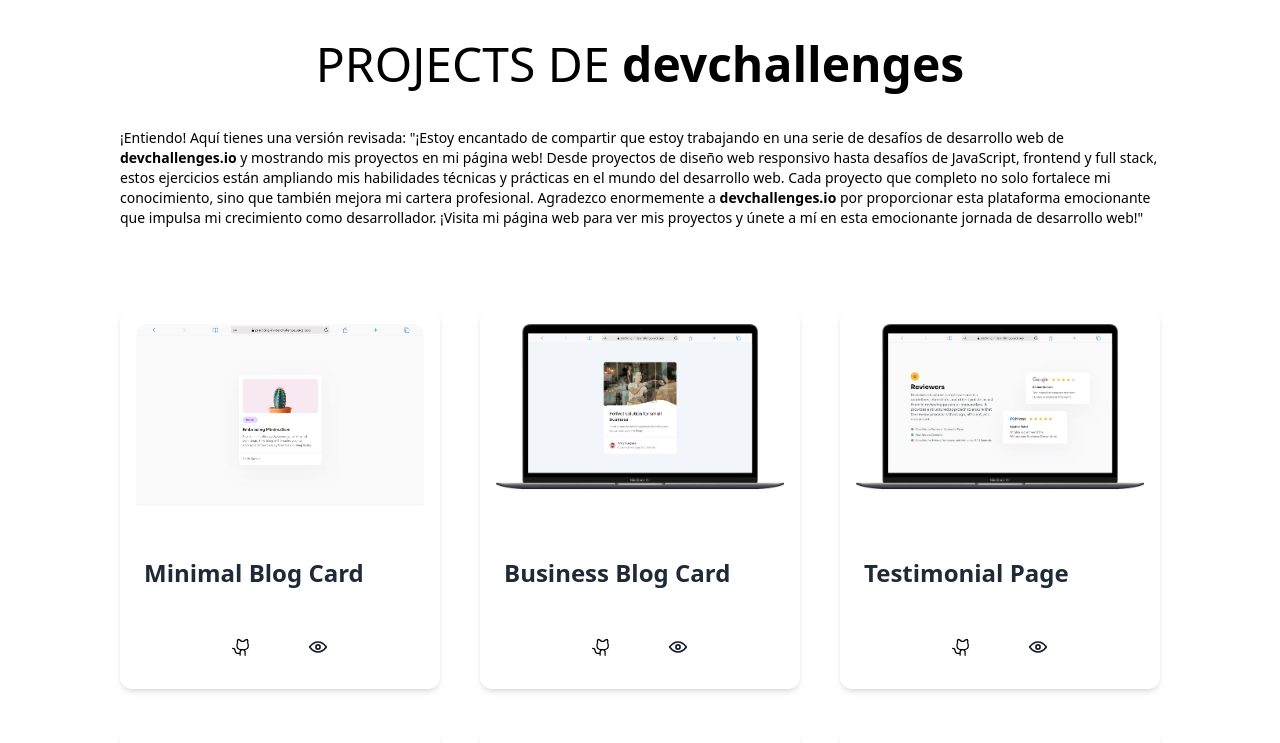
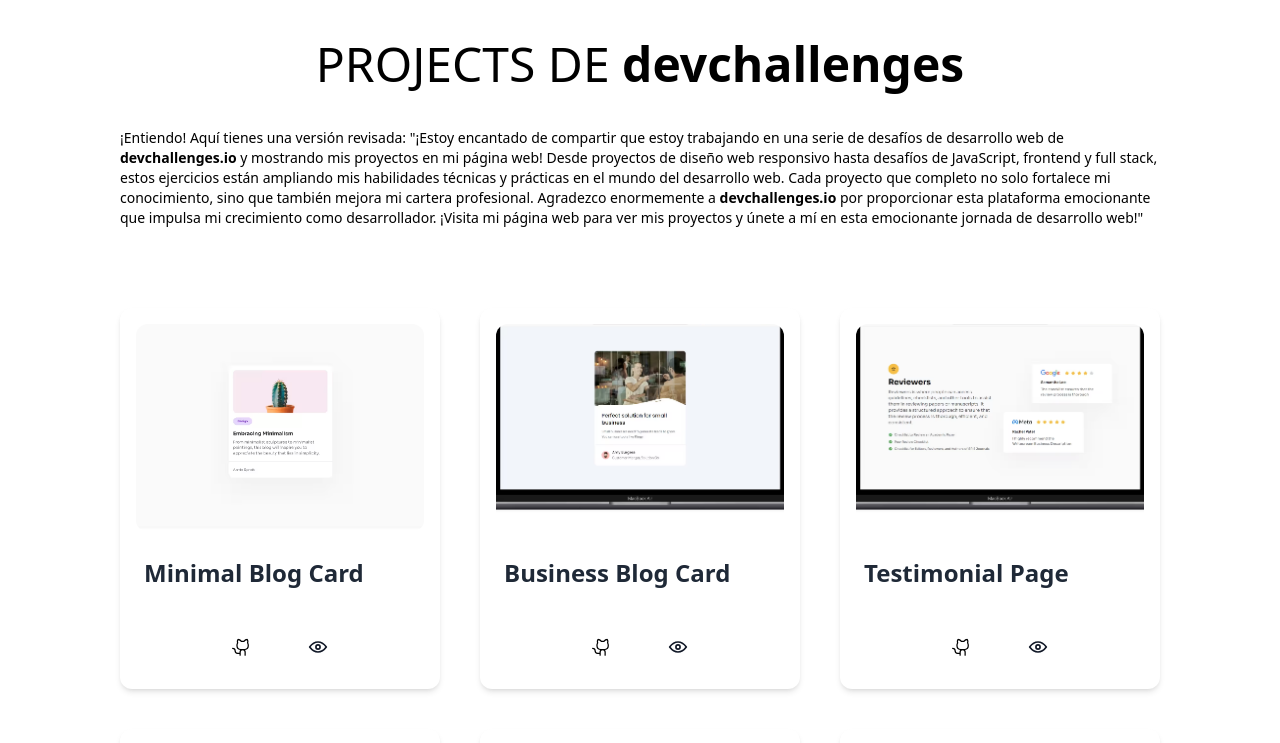
Before and after one commit to brayanpesantes/practicing-in-devchallenge, a Next.js app: page / in a window 1280 px wide. Shown: the top 743 px of the page. Built offline with nearby package versions, Linux system fonts and the light colour scheme.

Commit message:
add hover card

```diff
--- a/components/ui/Card.tsx
+++ b/components/ui/Card.tsx
@@ -24,7 +24,7 @@ export default function Card({
           <img
             src={image}
             alt={title}
-            className="bg-cover bg-center drop-shadow-sm"
+            className="bg-cover bg-center drop-shadow-sm transition-all duration-500 scale-125 hover:scale-150"
           />
         </picture>
       </Link>
```
